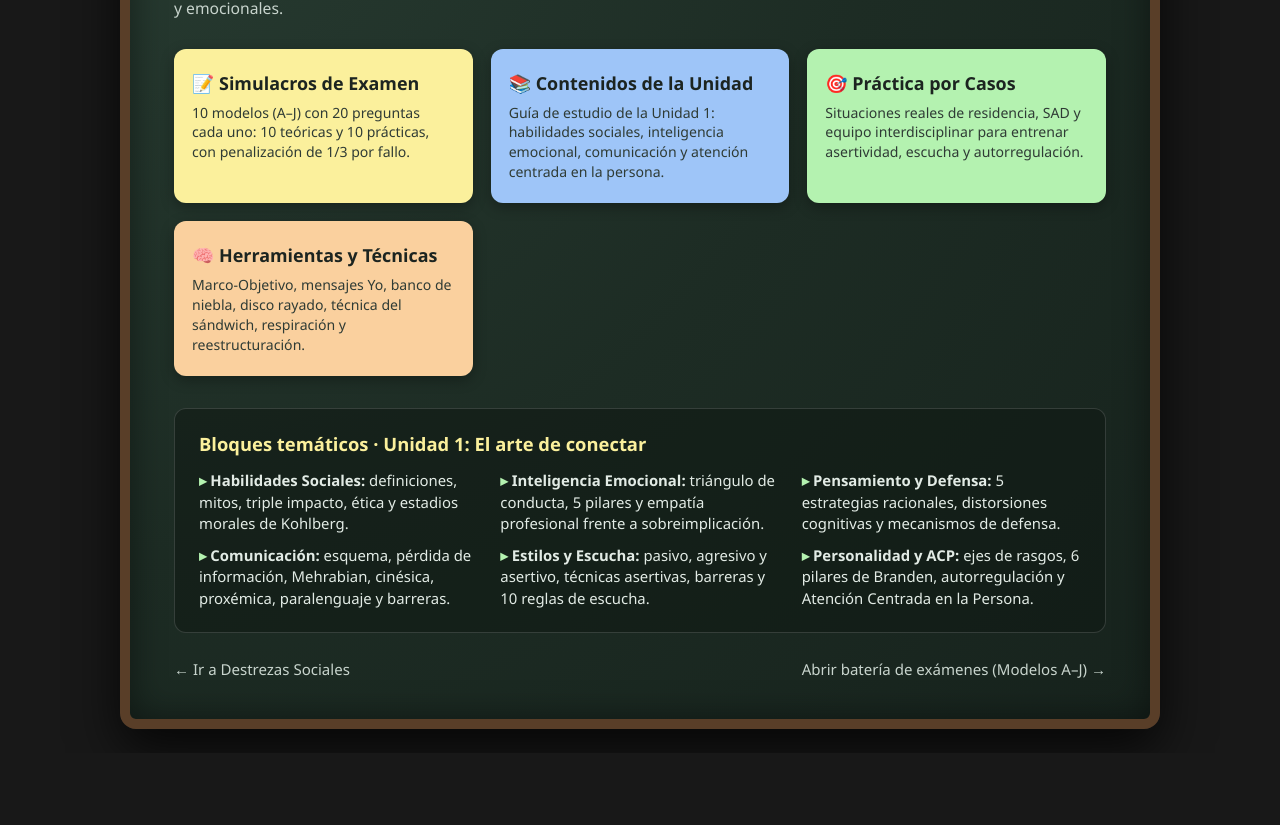
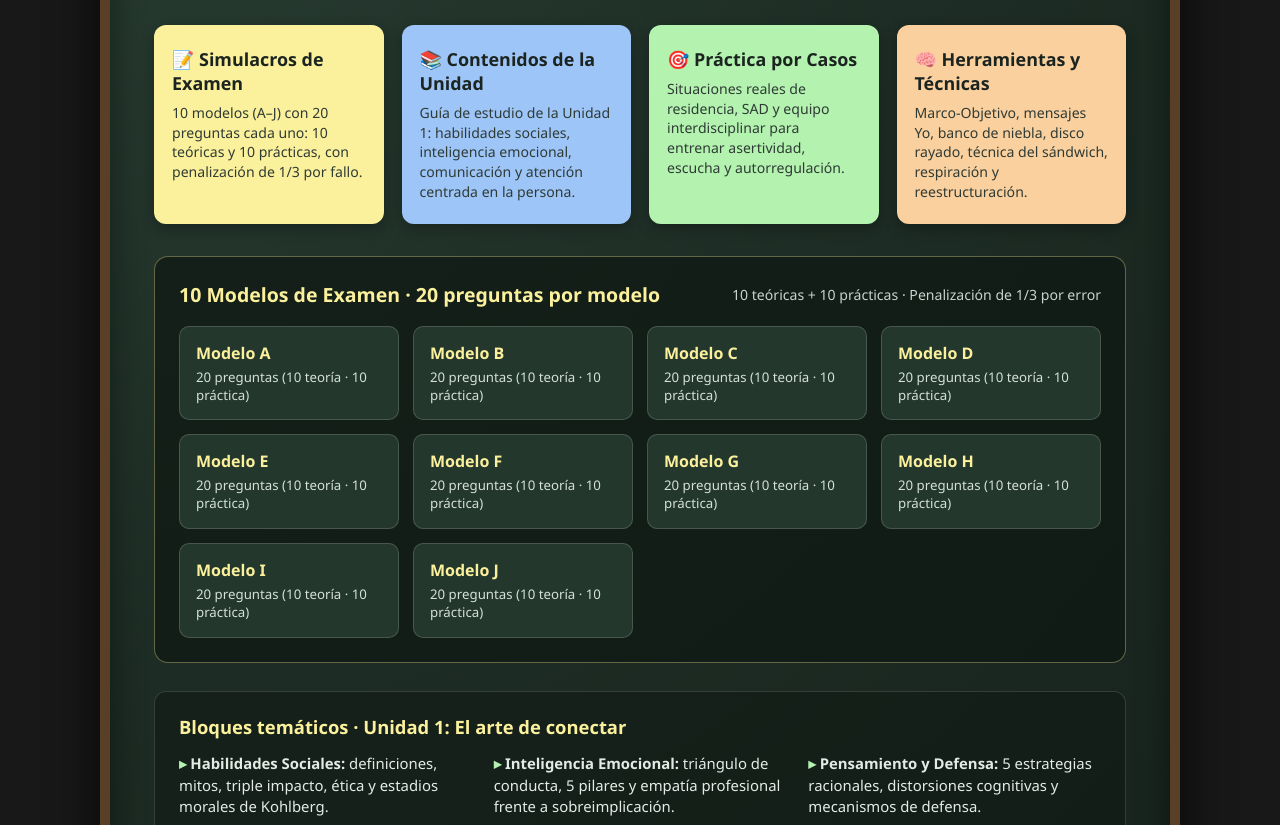
Before and after one commit to palabrasyfrasesperdidas-dotcom/APSD, a plain HTML site: page asignaturas/test-destrezas-sociales.html in a window 1280 px wide. Shown: the part 235-1060 px from the top of the page. Before the commit the page ends 988 px from the top, so only its background shows below. Drawn offline with Linux system fonts and the light colour scheme.

Commit message:
Update test-destrezas-sociales.html

```diff
--- a/asignaturas/test-destrezas-sociales.html
+++ b/asignaturas/test-destrezas-sociales.html
@@ -28,7 +28,7 @@
             border-radius: 16px;
             box-shadow: 0 20px 50px rgba(0, 0, 0, 0.75), inset 0 0 35px rgba(0, 0, 0, 0.45);
             width: 100%;
-            max-width: 1040px;
+            max-width: 1080px;
             padding: 40px 44px;
         }
 
@@ -85,6 +85,7 @@
             display: flex;
             flex-direction: column;
             gap: 8px;
+            cursor: pointer;
         }
 
         .nav-card:hover {
@@ -112,6 +113,71 @@
         .c-blue   { background-color: #9ec5f8; }
         .c-green  { background-color: #b4f2b0; }
         .c-orange { background-color: #fad09e; }
+
+        .models-panel {
+            background-color: rgba(15, 24, 19, 0.72);
+            border: 1px solid rgba(251, 240, 156, 0.35);
+            border-radius: 14px;
+            padding: 24px;
+            margin-bottom: 28px;
+        }
+
+        .models-header {
+            display: flex;
+            justify-content: space-between;
+            align-items: center;
+            flex-wrap: wrap;
+            gap: 10px;
+            margin-bottom: 18px;
+        }
+
+        .models-title {
+            font-size: 1.22rem;
+            color: #fbf09c;
+            font-weight: 700;
+        }
+
+        .models-meta {
+            font-size: 0.88rem;
+            color: #c8d4cd;
+        }
+
+        .models-grid {
+            display: grid;
+            grid-template-columns: repeat(auto-fill, minmax(185px, 1fr));
+            gap: 14px;
+        }
+
+        .model-link {
+            text-decoration: none;
+            background-color: #24372d;
+            border: 1px solid rgba(255, 255, 255, 0.16);
+            border-radius: 10px;
+            padding: 15px 16px;
+            color: #f4f6f4;
+            display: flex;
+            flex-direction: column;
+            gap: 5px;
+            transition: transform 0.15s ease, background-color 0.15s ease, border-color 0.15s ease;
+        }
+
+        .model-link:hover {
+            transform: translateY(-2px);
+            background-color: #2d4639;
+            border-color: #fbf09c;
+        }
+
+        .model-code {
+            font-size: 1rem;
+            font-weight: 700;
+            color: #fbf09c;
+        }
+
+        .model-info {
+            font-size: 0.83rem;
+            color: #d4e0d8;
+            line-height: 1.35;
+        }
 
         .summary-box {
             background-color: rgba(15, 24, 19, 0.55);
@@ -184,30 +250,80 @@
 
     <h1>Destrezas Sociales</h1>
     <p class="subtitle">
-        Espacio interactivo del módulo de Destrezas Sociales para el ciclo de Técnico en Atención a Personas en Situación de Dependencia. Accede a los simulacros de examen, repasa los contenidos clave y pon en práctica tus habilidades comunicativas y emocionales.
+        Espacio interactivo del módulo de Destrezas Sociales para el ciclo de Técnico en Atención a Personas en Situación de Dependencia. Accede directamente a los 10 modelos de examen de 20 preguntas cada uno o consulta los contenidos de la unidad.
     </p>
 
     <div class="cards-grid">
-        <a href="test-destrezas.html" class="nav-card c-yellow">
+        <a href="#modelos-examen" class="nav-card c-yellow">
             <span class="nav-card-title">📝 Simulacros de Examen</span>
             <span class="nav-card-desc">10 modelos (A–J) con 20 preguntas cada uno: 10 teóricas y 10 prácticas, con penalización de 1/3 por fallo.</span>
         </a>
 
-        <a href="destrezas-sociales.html" class="nav-card c-blue">
+        <a href="teoria-destrezas-sociales.html" class="nav-card c-blue">
             <span class="nav-card-title">📚 Contenidos de la Unidad</span>
             <span class="nav-card-desc">Guía de estudio de la Unidad 1: habilidades sociales, inteligencia emocional, comunicación y atención centrada en la persona.</span>
         </a>
 
-        <a href="test-destrezas.html" class="nav-card c-green">
+        <a href="test-destrezas-sociales.html?modo=practico" class="nav-card c-green">
             <span class="nav-card-title">🎯 Práctica por Casos</span>
             <span class="nav-card-desc">Situaciones reales de residencia, SAD y equipo interdisciplinar para entrenar asertividad, escucha y autorregulación.</span>
         </a>
 
-        <a href="destrezas-sociales.html" class="nav-card c-orange">
+        <a href="teoria-destrezas-sociales.html" class="nav-card c-orange">
             <span class="nav-card-title">🧠 Herramientas y Técnicas</span>
             <span class="nav-card-desc">Marco-Objetivo, mensajes Yo, banco de niebla, disco rayado, técnica del sándwich, respiración y reestructuración.</span>
         </a>
     </div>
+
+    <section id="modelos-examen" class="models-panel">
+        <div class="models-header">
+            <h2 class="models-title">10 Modelos de Examen · 20 preguntas por modelo</h2>
+            <span class="models-meta">10 teóricas + 10 prácticas · Penalización de 1/3 por error</span>
+        </div>
+
+        <div class="models-grid">
+            <a href="test-destrezas-sociales.html?modelo=A" class="model-link">
+                <span class="model-code">Modelo A</span>
+                <span class="model-info">20 preguntas (10 teoría · 10 práctica)</span>
+            </a>
+            <a href="test-destrezas-sociales.html?modelo=B" class="model-link">
+                <span class="model-code">Modelo B</span>
+                <span class="model-info">20 preguntas (10 teoría · 10 práctica)</span>
+            </a>
+            <a href="test-destrezas-sociales.html?modelo=C" class="model-link">
+                <span class="model-code">Modelo C</span>
+                <span class="model-info">20 preguntas (10 teoría · 10 práctica)</span>
+            </a>
+            <a href="test-destrezas-sociales.html?modelo=D" class="model-link">
+                <span class="model-code">Modelo D</span>
+                <span class="model-info">20 preguntas (10 teoría · 10 práctica)</span>
+            </a>
+            <a href="test-destrezas-sociales.html?modelo=E" class="model-link">
+                <span class="model-code">Modelo E</span>
+                <span class="model-info">20 preguntas (10 teoría · 10 práctica)</span>
+            </a>
+            <a href="test-destrezas-sociales.html?modelo=F" class="model-link">
+                <span class="model-code">Modelo F</span>
+                <span class="model-info">20 preguntas (10 teoría · 10 práctica)</span>
+            </a>
+            <a href="test-destrezas-sociales.html?modelo=G" class="model-link">
+                <span class="model-code">Modelo G</span>
+                <span class="model-info">20 preguntas (10 teoría · 10 práctica)</span>
+            </a>
+            <a href="test-destrezas-sociales.html?modelo=H" class="model-link">
+                <span class="model-code">Modelo H</span>
+                <span class="model-info">20 preguntas (10 teoría · 10 práctica)</span>
+            </a>
+            <a href="test-destrezas-sociales.html?modelo=I" class="model-link">
+                <span class="model-code">Modelo I</span>
+                <span class="model-info">20 preguntas (10 teoría · 10 práctica)</span>
+            </a>
+            <a href="test-destrezas-sociales.html?modelo=J" class="model-link">
+                <span class="model-code">Modelo J</span>
+                <span class="model-info">20 preguntas (10 teoría · 10 práctica)</span>
+            </a>
+        </div>
+    </section>
 
     <div class="summary-box">
         <h2 class="summary-title">Bloques temáticos · Unidad 1: El arte de conectar</h2>
@@ -222,8 +338,8 @@
     </div>
 
     <div class="footer-links">
-        <a href="destrezas-sociales.html" class="link-item">&larr; Ir a Destrezas Sociales</a>
-        <a href="test-destrezas.html" class="link-item">Abrir batería de exámenes (Modelos A–J) &rarr;</a>
+        <a href="teoria-destrezas-sociales.html" class="link-item">&larr; Ir a Teoría de Destrezas Sociales</a>
+        <a href="test-destrezas-sociales.html" class="link-item">Abrir batería completa de exámenes (Modelos A–J) &rarr;</a>
     </div>
 </div>
 
```
